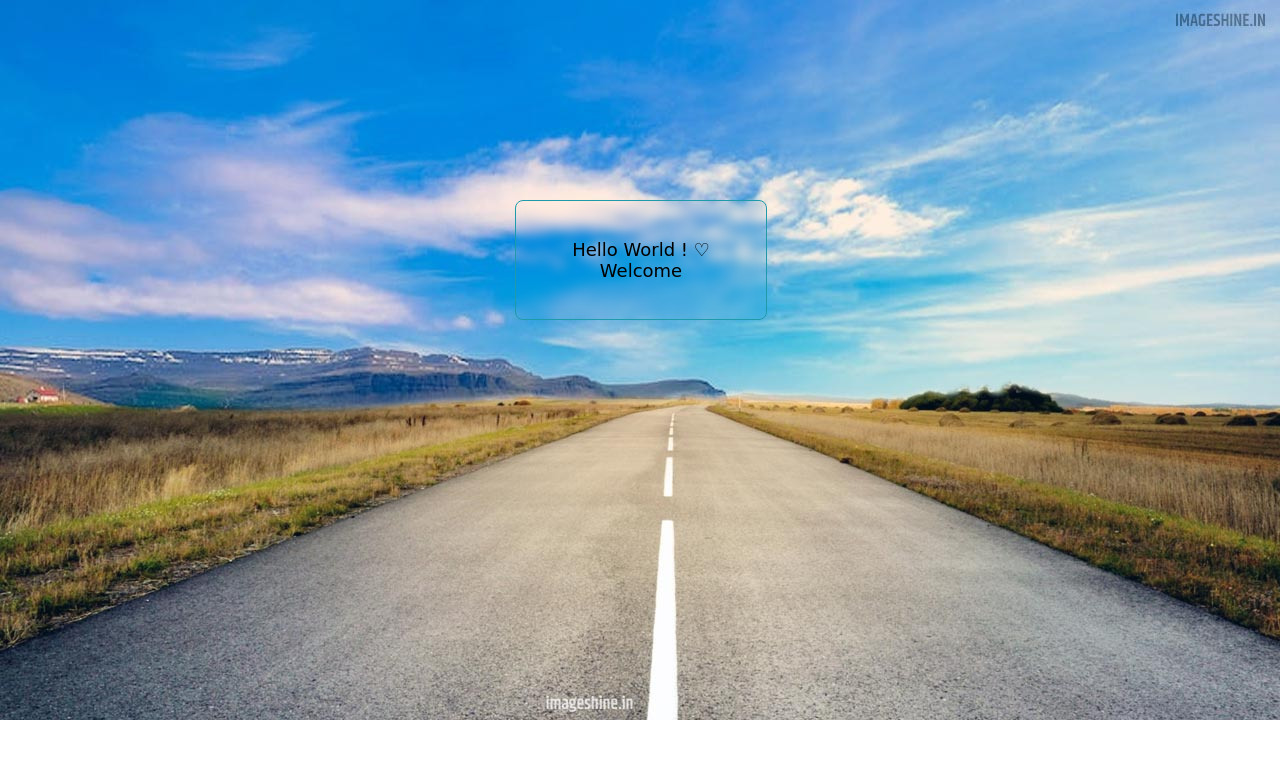
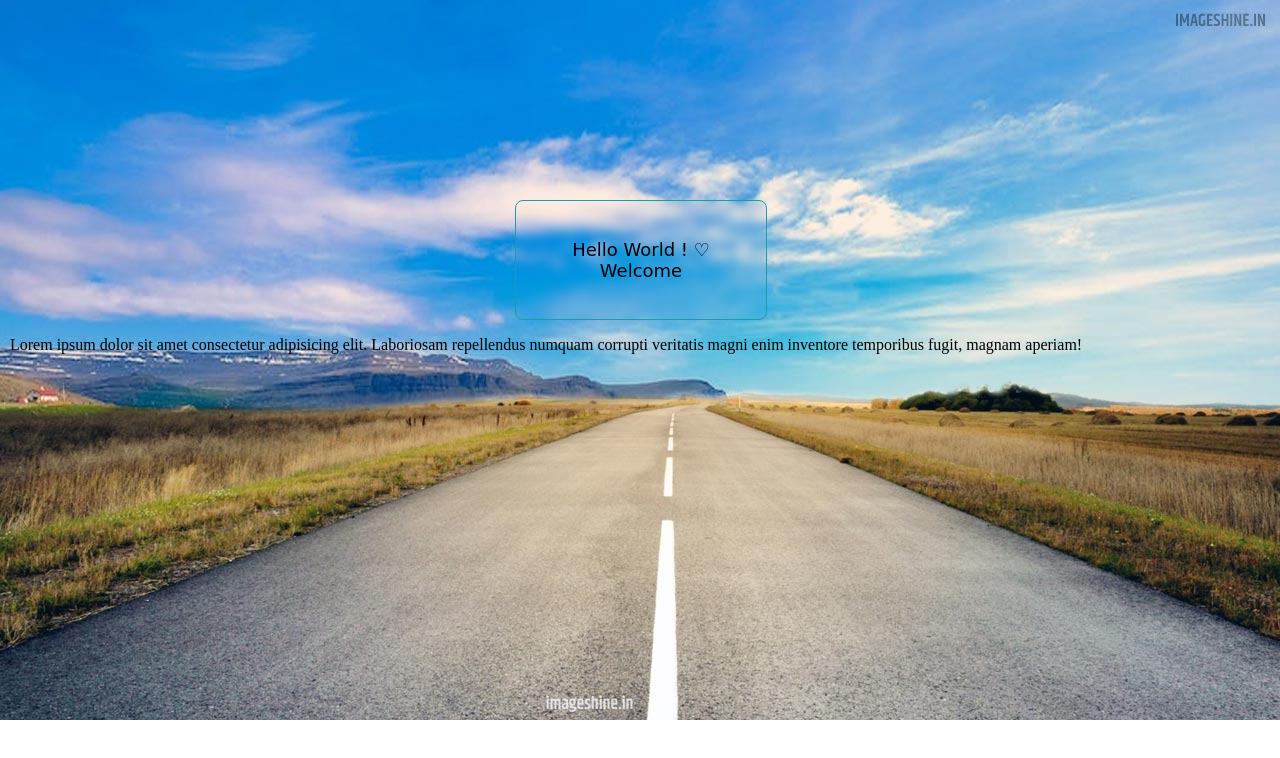
Before and after one commit to SandeepSinghnpr/Hello-World, a plain HTML site: page index.html in a window 1280 px wide. Drawn offline with Linux system fonts and the light colour scheme.

Commit message:
add new paragraph in indexd.html bali file

```diff
--- a/index.html
+++ b/index.html
@@ -8,5 +8,7 @@
 </head>
 <body>
     <div id="div1">Hello World ! &#9825;<br> Welcome</div>
+    <p>Lorem ipsum dolor sit amet consectetur adipisicing elit. Laboriosam repellendus numquam corrupti veritatis magni enim inventore temporibus fugit, magnam aperiam!</p>
+
 </body>
 </html>
```
